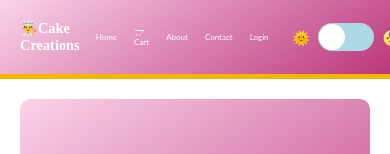
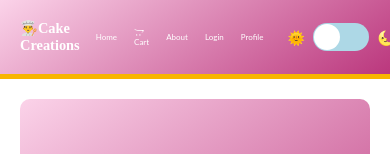
Before and after one commit to pranjalee30/cake, a React (Create React App) app: page / in a window 390 px wide. Shown: the top 154 px of the page. Built offline with nearby package versions, Linux system fonts and the light colour scheme.

Commit message:
Updated Login option

```diff
--- a/Server.js
+++ b/Server.js
@@ -15,12 +15,14 @@ const db = new Client({
 });
 
 const app = express();
-const port = 3000;
+const port = 5000;
 
 db.connect();
 
 app.use(bodyParser.json());
-app.use(cors());
+app.use(cors({
+  origin: 'http://localhost:3000',
+}));
 
 // Signup route
 app.post('/signup', async (req, res) => {
--- a/package.json
+++ b/package.json
@@ -7,6 +7,7 @@
   "type": "module",
   "dependencies": {
     "@fortawesome/free-brands-svg-icons": "^6.6.0",
+    "@fortawesome/free-solid-svg-icons": "^6.6.0",
     "@fortawesome/react-fontawesome": "^0.2.2",
     "@testing-library/jest-dom": "^5.17.0",
     "@testing-library/react": "^13.4.0",
@@ -17,6 +18,7 @@
     "cors": "^2.8.5",
     "express": "^4.19.2",
     "fa-icons": "^0.2.0",
+    "nodemon": "^3.1.4",
     "pg": "^8.12.0",
     "react": "^18.2.0",
     "react-dom": "^18.2.0",
--- a/src/App.js
+++ b/src/App.js
@@ -4,7 +4,7 @@ import Main from "./components/Main.js";
 import About from "./components/About.js";
 import Footer from "./components/Footer.js";
 import "./App.css";
-
+import { AuthProvider } from './components/AuthContext.js';
 function App() {
   const [theme, setTheme] = useState("light");
 
@@ -13,12 +13,14 @@ function App() {
   };
 
   return (
+    <AuthProvider>
     <div className={`App ${theme}`}>
       <Header theme={theme} toggleTheme={toggleTheme} />
       <Main />
       <About />
       <Footer />
     </div>
+    </AuthProvider>
   );
 }
 
--- /dev/null
+++ b/src/components/AuthContext.js
@@ -0,0 +1,25 @@
+import React, { createContext, useState, useContext } from 'react';
+
+const AuthContext = createContext();
+
+export function AuthProvider({ children }) {
+  const [username, setUsername] = useState('');
+
+  const login = (user) => {
+    setUsername(user);
+  };
+
+  const logout = () => {
+    setUsername('');
+  };
+
+  return (
+    <AuthContext.Provider value={{ username, login, logout }}>
+      {children}
+    </AuthContext.Provider>
+  );
+}
+
+export function useAuth() {
+  return useContext(AuthContext);
+}
--- a/src/components/ContactUs.css
+++ b/src/components/ContactUs.css
@@ -35,7 +35,7 @@
   padding: 20px;
   border-radius: 15px;
   width: 60%;
-  height: 70%;
+  height: 80%;
   box-shadow: 0px 5px 15px rgba(0, 0, 0, 0.1);
   position: relative;
   display: flex;
@@ -149,7 +149,7 @@ textarea {
 @media (max-width: 1200px) {
   .modal-content {
     width: 70%;
-    height: 65%;
+    height: 70%;
     padding: 15px;
   }
 }
@@ -157,7 +157,7 @@ textarea {
 @media (max-width: 992px) {
   .modal-content {
     width: 75%;
-    height: 65%;
+    height: 70%;
     padding: 15px;
   }
 
@@ -174,7 +174,7 @@ textarea {
 @media (max-width: 768px) {
   .modal-content {
     width: 80%;
-    height: 65%;
+    height: 70%;
     padding: 15px;
   }
 
--- a/src/components/Header.css
+++ b/src/components/Header.css
@@ -60,6 +60,50 @@
   box-shadow: 0px 5px 15px rgba(0, 0, 0, 0.1);
 }
 
+/* Profile Menu */
+.profile-menu {
+  position: relative;
+  cursor: pointer;
+}
+
+.profile-dropdown {
+  position: absolute;
+  top: 100%;
+  left: 0;
+  background: #fff;
+  color: #333;
+  padding: 10px;
+  border-radius: 8px;
+  box-shadow: 0 4px 8px rgba(0, 0, 0, 0.1);
+  width: 200px;
+  z-index: 1000;
+}
+
+.profile-dropdown p {
+  margin: 0 0 10px;
+  font-weight: bold;
+}
+
+.profile-dropdown a {
+  display: block;
+  color: #333;
+  text-decoration: none;
+  margin:4px;
+  padding: 8px 6px;
+  text-align: center;
+  border-bottom: 1px solid #ddd;
+}
+
+.profile-dropdown a:last-child {
+  border-bottom: none;
+}
+
+.profile-dropdown a:hover {
+  background-color: #f8b500;
+
+}
+
+/* Theme Toggle */
 .theme-toggle {
   display: flex;
   align-items: center;
@@ -106,6 +150,7 @@
     flex-direction: row;
     gap: 15px;
   }
+
   .company-name {
     font-size: 1.6rem;
   }
@@ -142,6 +187,7 @@
     font-size: 14px;
   }
 }
+
 @media (max-width: 420px) {
   .company-name {
     font-size: 0.9rem;
@@ -160,3 +206,203 @@
     font-size: 14px;
   }
 }
+
+
+
+.navigation {
+  display: flex;
+  justify-content: space-between;
+  align-items: center;
+}
+
+.navigation a {
+  text-decoration: none;
+}
+
+.company-name {
+  font-family: 'Pacifico', cursive;
+  font-size: 2.5rem;
+  color: #fff;
+  text-decoration: none;
+}
+
+.navigation .list {
+  display: flex;
+  list-style: none;
+  gap: 15px;
+  margin: 0;
+  padding: 0;
+}
+
+.navigation .list li {
+  display: flex;
+  align-items: center;
+}
+
+/* Navigation Links */
+.list a {
+  font-family: 'Lato', sans-serif;
+  color: #fff;
+  font-size: 1rem;
+  text-decoration: none;
+  padding: 10px 15px;
+  border-radius: 25px;
+  transition: background 0.3s ease;
+}
+
+.list a:hover {
+  background: #f8b500;
+  color: #fff;
+  box-shadow: 0px 5px 15px rgba(0, 0, 0, 0.1);
+}
+
+/* Profile Menu */
+.profile-menu {
+  position: relative;
+  cursor: pointer;
+}
+
+.profile-dropdown {
+  position: absolute;
+  top: 100%;
+  left: 0;
+  background: #fff;
+  color: #333;
+  padding: 10px;
+  border-radius: 8px;
+  box-shadow: 0 4px 8px rgba(0, 0, 0, 0.1);
+  width: 200px;
+  z-index: 1000;
+  display: none; /* Hide dropdown by default */
+}
+
+.profile-menu:hover .profile-dropdown,
+.profile-dropdown:hover {
+  display: block; /* Show dropdown on hover */
+}
+
+.profile-dropdown p {
+  margin: 0 0 10px;
+  font-weight: bold;
+}
+
+.profile-dropdown a {
+  display: block;
+  color: #333;
+  text-decoration: none;
+  margin: 4px;
+  padding: 8px 6px;
+  border-bottom: 1px solid #ddd;
+}
+
+.profile-dropdown a:last-child {
+  border-bottom: none;
+}
+
+.profile-dropdown a:hover {
+  background-color: #f8b500;
+}
+
+/* Theme Toggle */
+.theme-toggle {
+  display: flex;
+  align-items: center;
+}
+
+.theme-toggle span {
+  font-size: 24px;
+  margin: 0 8px;
+}
+
+/* Responsive Styles */
+@media (max-width: 1200px) {
+  .company-name {
+    font-size: 2rem;
+  }
+
+  .list a {
+    padding: 8px 12px;
+    font-size: 0.9rem;
+  }
+
+  .theme-toggle span {
+    font-size: 22px;
+  }
+}
+
+@media (max-width: 992px) {
+  .company-name {
+    font-size: 1.8rem;
+  }
+
+  .list a {
+    padding: 7px 10px;
+    font-size: 0.85rem;
+  }
+
+  .theme-toggle span {
+    font-size: 20px;
+  }
+}
+
+@media (max-width: 768px) {
+  .navigation {
+    flex-direction: row;
+    gap: 15px;
+  }
+
+  .company-name {
+    font-size: 1.6rem;
+  }
+
+  .list {
+    flex-direction: row;
+  }
+
+  .list a {
+    padding: 3px 5px;
+    font-size: 0.7rem;
+  }
+
+  .theme-toggle span {
+    font-size: 15px;
+  }
+}
+
+@media (max-width: 576px) {
+  .company-name {
+    font-size: 1rem;
+  }
+
+  .list {
+    gap: 6px;
+  }
+
+  .list a {
+    padding: 2px 2px;
+    font-size: 0.5rem;
+  }
+
+  .theme-toggle span {
+    font-size: 14px;
+  }
+}
+
+@media (max-width: 420px) {
+  .company-name {
+    font-size: 0.9rem;
+  }
+
+  .list {
+    gap: 6px;
+  }
+
+  .list a {
+    padding: 2px 1px;
+    font-size: 0.5rem;
+  }
+
+  .theme-toggle span {
+    font-size: 14px;
+  }
+}
--- a/src/components/Header.js
+++ b/src/components/Header.js
@@ -1,16 +1,37 @@
-import React, { useState } from "react";
+import React, { useState, useRef, useEffect } from "react";
 import "./Header.css";
 import Switch from "react-switch";
 import { FontAwesomeIcon } from '@fortawesome/react-fontawesome';
 import { faOpencart } from '@fortawesome/free-brands-svg-icons';
 import Login from './Login.js';
+import { useAuth } from './AuthContext.js'; // Import useAuth hook
 
 function Header({ theme, toggleTheme }) {
+  const { username, logout } = useAuth();
   const [showLogin, setShowLogin] = useState(false);
+  const [showProfileDropdown, setShowProfileDropdown] = useState(false);
+  const profileDropdownRef = useRef(null); // Create a ref for the profile dropdown
 
   const toggleLogin = () => {
     setShowLogin(!showLogin);
   };
+
+  const toggleProfileDropdown = () => {
+    setShowProfileDropdown(!showProfileDropdown);
+  };
+
+  const handleClickOutside = (event) => {
+    if (profileDropdownRef.current && !profileDropdownRef.current.contains(event.target)) {
+      setShowProfileDropdown(false);
+    }
+  };
+
+  useEffect(() => {
+    document.addEventListener('mousedown', handleClickOutside);
+    return () => {
+      document.removeEventListener('mousedown', handleClickOutside);
+    };
+  }, []);
 
   return (
     <header className="header">
@@ -22,10 +43,25 @@ function Header({ theme, toggleTheme }) {
         </a>
         <ul className="list">
           <li><a href="#home">Home</a></li>
-          <li><a href="#cart"> <FontAwesomeIcon icon={faOpencart} />Cart</a></li>
+          <li><a href="#cart"><FontAwesomeIcon icon={faOpencart} />Cart</a></li>
           <li><a href="#about">About</a></li>
-          <li><a href="#contact">Contact</a></li>
           <li><a href="#login" onClick={toggleLogin}>Login</a></li>
+          <li className="profile-menu" onClick={toggleProfileDropdown}>
+            <a href="#profile">Profile</a>
+            {showProfileDropdown && (
+              <div ref={profileDropdownRef} className="profile-dropdown">
+                {username ? (
+                  <>
+                    <p>Username: {username}</p>
+                    <a href="#profile">View Profile</a>
+                    <a href="#logout" onClick={logout}>Logout</a>
+                  </>
+                ) : (
+                  <p>Please log in to see profile details</p>
+                )}
+              </div>
+            )}
+          </li>
           <li>
             <div className="theme-toggle">
               <span role="img" aria-label="sun">🌞</span>
--- a/src/components/Login.css
+++ b/src/components/Login.css
@@ -27,6 +27,11 @@
     font-size: 1.5rem;
     cursor: pointer;
   }
+  .close:hover {
+    cursor: pointer;
+    color: #f8b500;
+
+  }
 
   h2 {
     margin-bottom: 20px;
@@ -41,7 +46,7 @@
   }
 
   .login-button {
-    width: 100%;
+    width: 40%;
     padding: 10px;
     background-color: #f8b500;
     color: white;
@@ -49,6 +54,8 @@
     border-radius: 0px 40px 0px 40px;
     cursor: pointer;
     transition: background-color 0.3s ease;
+    display: block;
+    margin: 0 auto;
   }
 
   .cake button:hover {
@@ -71,3 +78,20 @@
   .toggle-link:hover {
     text-decoration: underline;
   }
+  .password-container {
+    position: relative;
+    width: 100%;
+  }
+
+  .password-toggle {
+    position: absolute;
+    top: 35%;
+    right: 10px;
+    transform: translateY(-50%);
+    cursor: pointer;
+    color: #666;
+  }
+
+  .password-toggle:hover {
+    color: #333;
+  }
--- a/src/index.js
+++ b/src/index.js
@@ -3,6 +3,7 @@ import ReactDOM from 'react-dom/client';
 import './index.css';
 import App from './App.js';
 import reportWebVitals from './reportWebVitals.js';
+
 
 const root = ReactDOM.createRoot(document.getElementById('root'));
 root.render(
```
Also changed, not shown: src/components/Login.js (+20 -4 lines), 1 other file (tests, documents, lock files or other folders).
